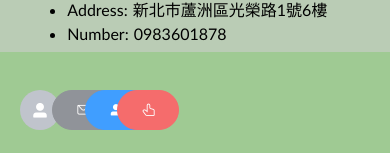
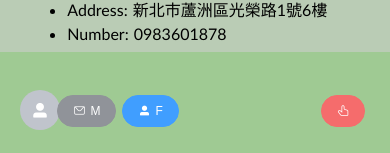
Before and after one commit to Chr1sInTheHouse/jshw1_nuxt, a Nuxt app: page / in a window 390 px wide. Shown: the part 984-1137 px from the top of the page. Built offline with nearby package versions, Linux system fonts and the light colour scheme.

Commit message:
fix:footer button

```diff
--- a/components/footer.vue
+++ b/components/footer.vue
@@ -4,35 +4,33 @@
       <el-col :span="2">
         <el-avatar class="icon"  icon="el-icon-user-solid"></el-avatar>
       </el-col>
-      <el-col :span="3">
+      <el-col :span="2">
         <el-button class="button" type="info" icon="el-icon-message" round>
           <a class="mail-address" href="mailto:bpploabc@gmail.com">Mail</a>
         </el-button>
       </el-col>
-      <el-col :span="2">
-        <el-button class="button-h" type="info" icon="el-icon-message" round>
+      <el-col :span="4">
+        <el-button class="button-h" :size="'small'" type="info" icon="el-icon-message" round>
           <a class="mail-address" href="mailto:bpploabc@gmail.com">M</a>
         </el-button>
       </el-col>
-      <el-col :span="4">
+      <el-col :span="2">
         <el-button class="button" type="primary" icon="el-icon-user-solid" round>
           <a class="mail-address" href="https://www.facebook.com/eric.justin.92">Facebook</a>
         </el-button>
       </el-col>
-      <el-col :span="2">
-        <el-button class="button-h" type="primary" icon="el-icon-user-solid" round>
+      <el-col :span="1">
+        <el-button class="button-h" :size="'small'" type="primary" icon="el-icon-user-solid" round>
           <a class="mail-address" href="https://www.facebook.com/eric.justin.92">F</a>
         </el-button>
       </el-col>
-      <el-col :span="15">
+      <el-col :span="16">
         <el-button class="button" type="danger" @click="open" style="float: right;" icon="el-icon-thumb" round>
           Login
         </el-button>
       </el-col>
-      <el-col :span="4">
-        <el-button class="button-h" type="danger" @click="open" icon="el-icon-thumb" round>
+        <el-button class="button-h" :size="'small'" type="danger" style="float: right;" @click="open" icon="el-icon-thumb" round>
         </el-button>
-      </el-col>
     </el-row>
   </div>
 </template>
@@ -94,9 +92,8 @@
 }
 
 .button-h {
-  margin: 20px;
-  text-align: center;
-  display: block;
+  margin: 25px;
+  display: inline;
 }
 }
 </style>
```
